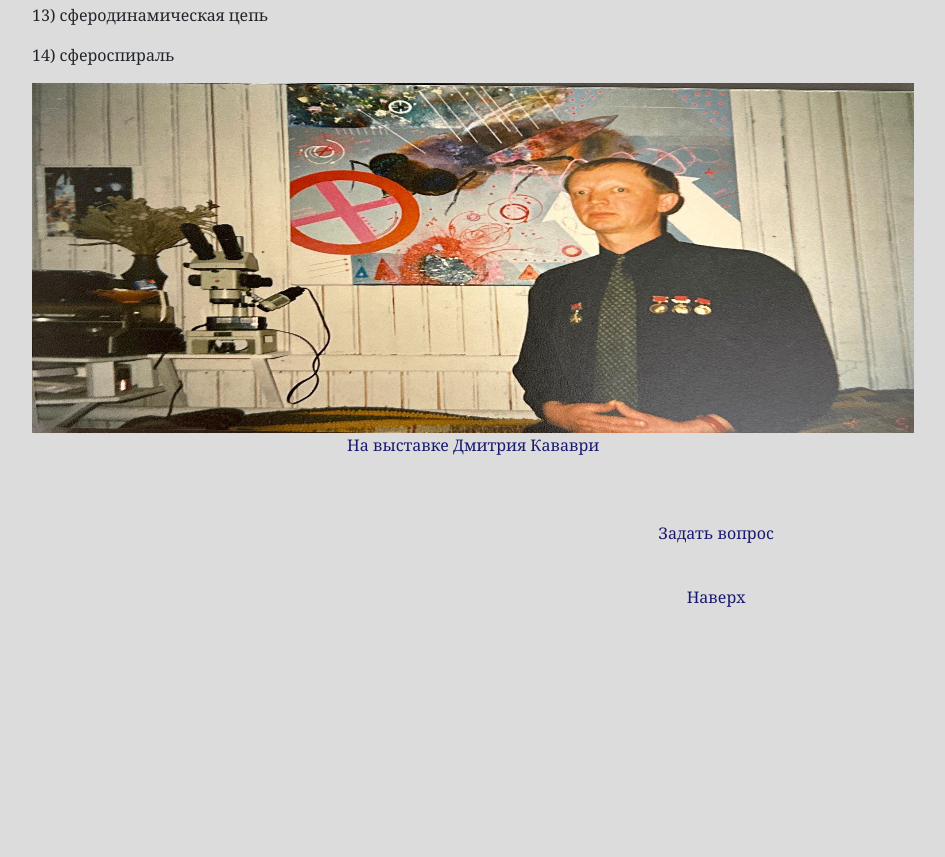
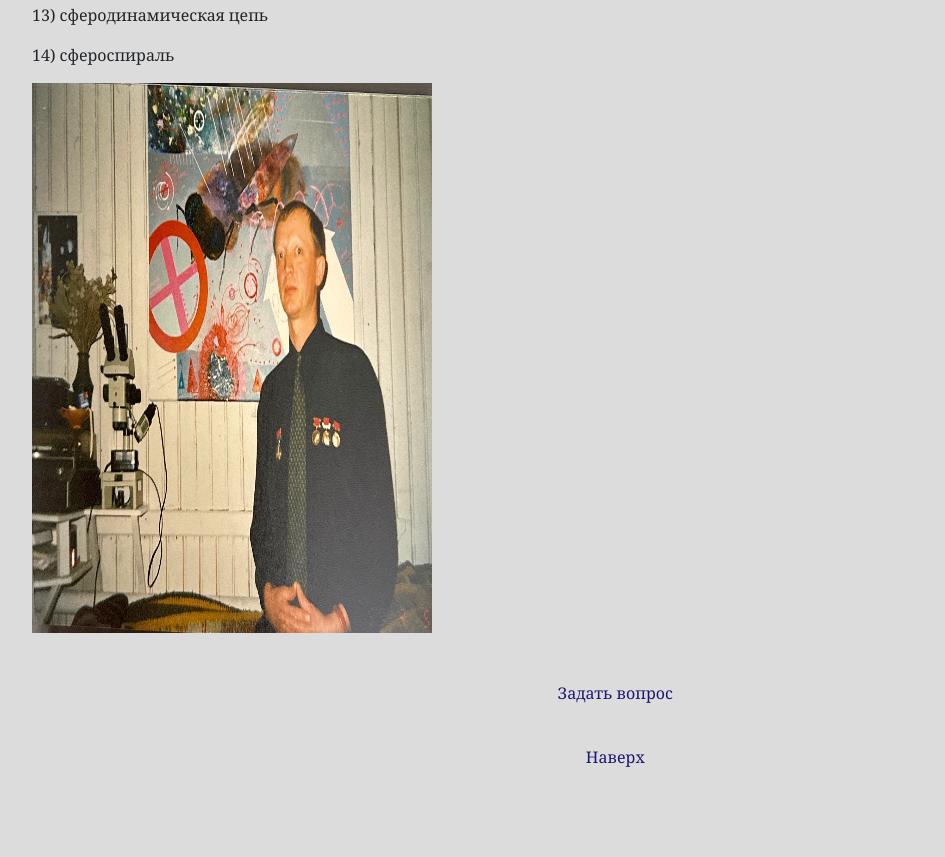
Before and after one commit to lamapass/myfirstsite, a plain HTML site: page indexmainpage.html in a window 1280 px wide. Shown: the part 1114-1971 px from the top of the page, without its empty margins (32-977 px from the left). Before the commit the page ends 1811 px from the top, so only its background shows below. Drawn offline with nearby package versions, Linux system fonts and the light colour scheme.

Commit message:
Update indexmainpage.html

```diff
--- a/indexmainpage.html
+++ b/indexmainpage.html
@@ -129,8 +129,8 @@
 
           <p><a name="top"></a></p>
 <a href="index4.html">
- <td><img src="bes1.JPG" height="350" width="100%" alt="Photo 1"><p style="text-align: center">На выставке Дмитрия Кававри</p></td>
-
+  <img src=bes1.JPG style="height: 550px; width: 400px" alt="Описание изображения">
+</a>
 
  <style>
     .container {
```
